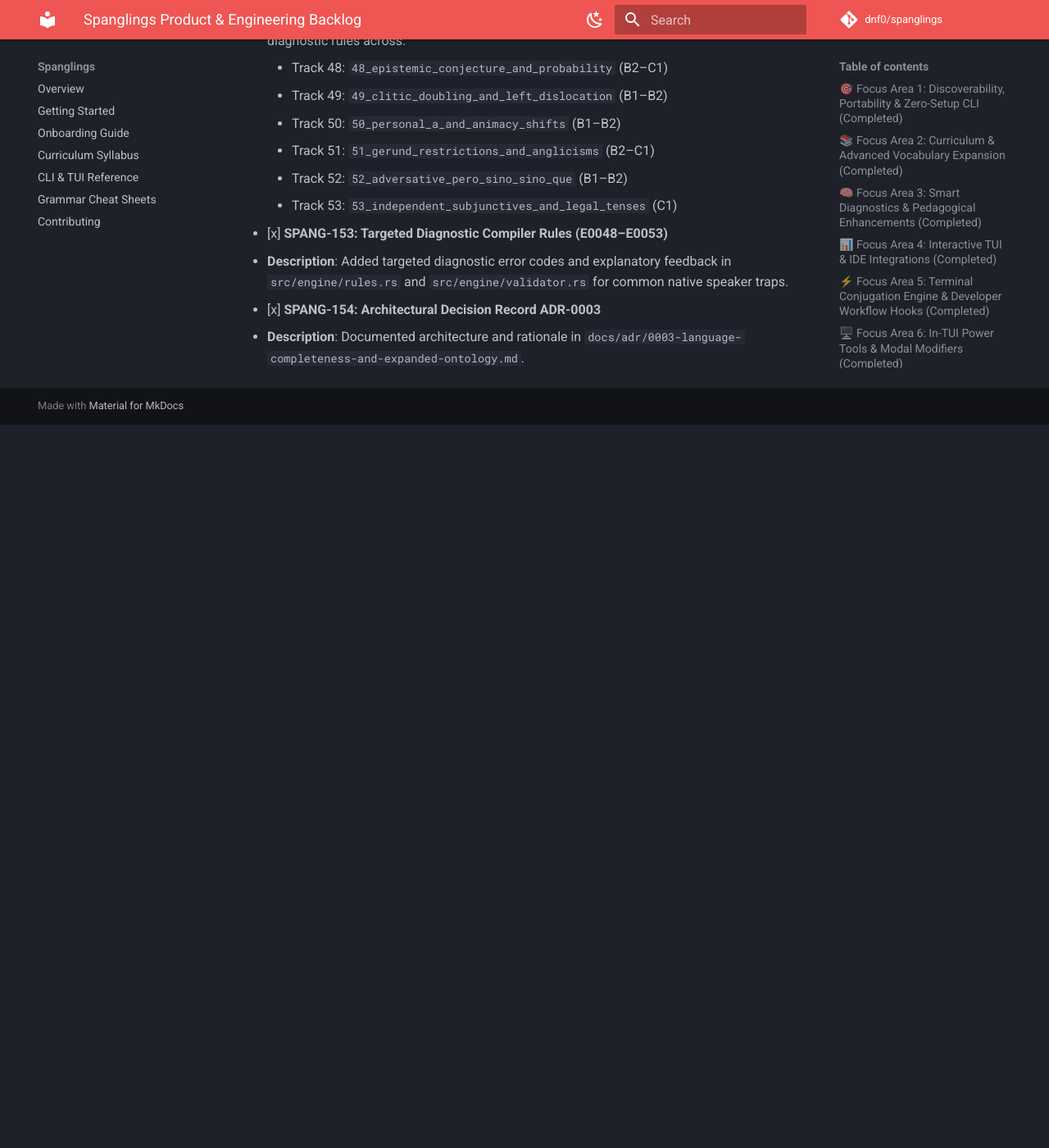
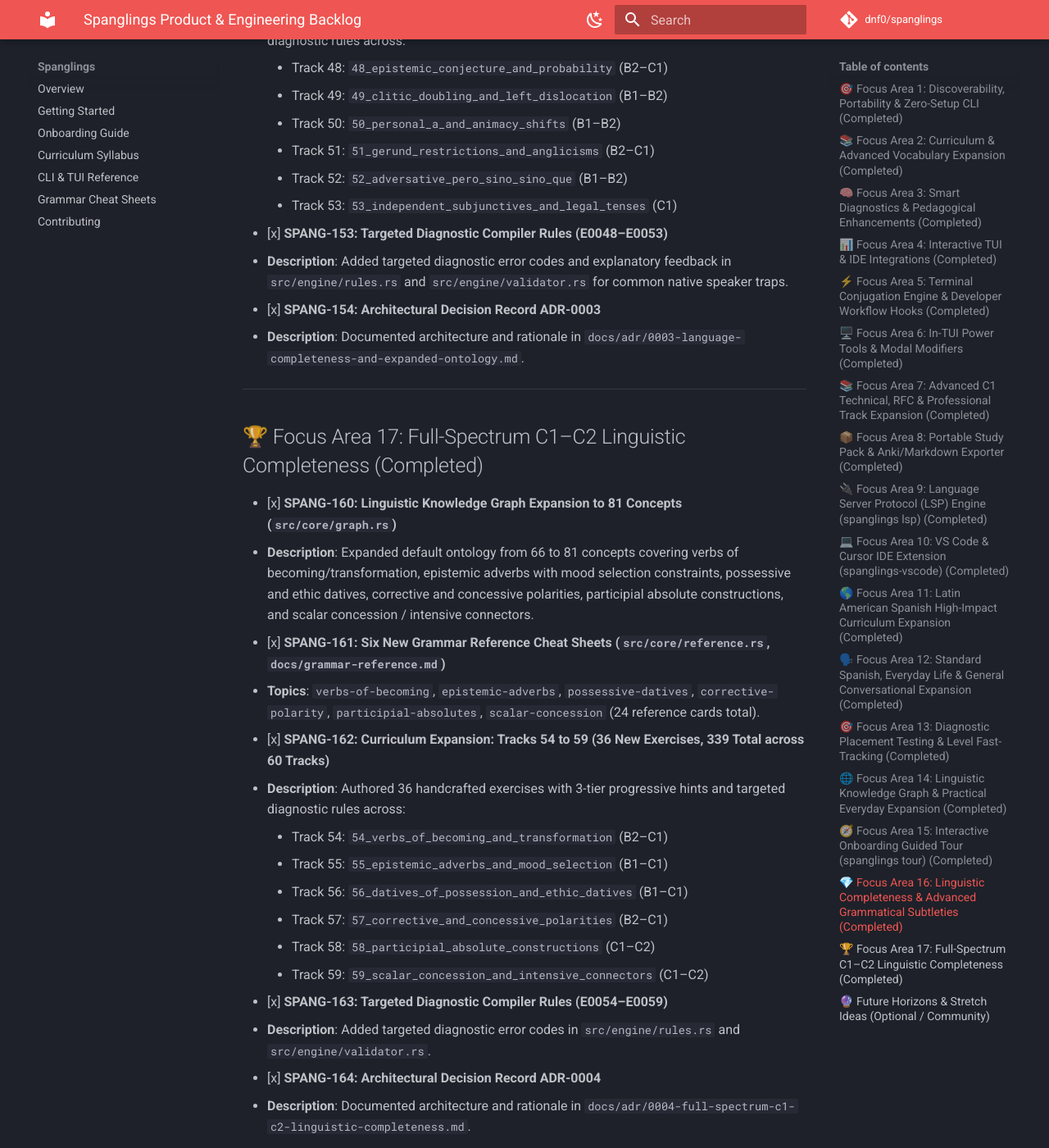
Before and after one commit to dnf0/spanglings, an MkDocs documentation site: the page built from docs/BACKLOG.md, in a window 1280 px wide and 1400 px high, scrolled down 10327 px. Shown: the whole window at 82% size. Built offline with MkDocs 1.6.1 and Material for MkDocs 9.7.7, drawn with Linux system fonts in a browser that asks for light colours; comment, search, counter and statistics services are not loaded; before the commit the page ends 10845 px from its top, so only the background shows below that; some of the changed text lies outside the part shown.

Commit message:
docs: update BACKLOG.md with focus area 17 and future horizons

```diff
--- a/docs/BACKLOG.md
+++ b/docs/BACKLOG.md
@@ -236,3 +236,35 @@ This backlog documents upcoming enhancements, planned curriculum tracks, diagnos
   - **Description**: Added targeted diagnostic error codes and explanatory feedback in `src/engine/rules.rs` and `src/engine/validator.rs` for common native speaker traps.
 - [x] **SPANG-154: Architectural Decision Record ADR-0003**
   - **Description**: Documented architecture and rationale in `docs/adr/0003-language-completeness-and-expanded-ontology.md`.
+
+---
+
+## 🏆 Focus Area 17: Full-Spectrum C1–C2 Linguistic Completeness (Completed)
+
+- [x] **SPANG-160: Linguistic Knowledge Graph Expansion to 81 Concepts (`src/core/graph.rs`)**
+  - **Description**: Expanded default ontology from 66 to 81 concepts covering verbs of becoming/transformation, epistemic adverbs with mood selection constraints, possessive and ethic datives, corrective and concessive polarities, participial absolute constructions, and scalar concession / intensive connectors.
+- [x] **SPANG-161: Six New Grammar Reference Cheat Sheets (`src/core/reference.rs`, `docs/grammar-reference.md`)**
+  - **Topics**: `verbs-of-becoming`, `epistemic-adverbs`, `possessive-datives`, `corrective-polarity`, `participial-absolutes`, `scalar-concession` (24 reference cards total).
+- [x] **SPANG-162: Curriculum Expansion: Tracks 54 to 59 (36 New Exercises, 339 Total across 60 Tracks)**
+  - **Description**: Authored 36 handcrafted exercises with 3-tier progressive hints and targeted diagnostic rules across:
+    - Track 54: `54_verbs_of_becoming_and_transformation` (B2–C1)
+    - Track 55: `55_epistemic_adverbs_and_mood_selection` (B1–C1)
+    - Track 56: `56_datives_of_possession_and_ethic_datives` (B1–C1)
+    - Track 57: `57_corrective_and_concessive_polarities` (B2–C1)
+    - Track 58: `58_participial_absolute_constructions` (C1–C2)
+    - Track 59: `59_scalar_concession_and_intensive_connectors` (C1–C2)
+- [x] **SPANG-163: Targeted Diagnostic Compiler Rules (E0054–E0059)**
+  - **Description**: Added targeted diagnostic error codes in `src/engine/rules.rs` and `src/engine/validator.rs`.
+- [x] **SPANG-164: Architectural Decision Record ADR-0004**
+  - **Description**: Documented architecture and rationale in `docs/adr/0004-full-spectrum-c1-c2-linguistic-completeness.md`.
+
+---
+
+## 🔮 Future Horizons & Stretch Ideas (Optional / Community)
+
+- [ ] **Homebrew Formula / Tap (`brew install spanglings`)**:
+  - Package binary for macOS/Linux users who don't have the Rust toolchain installed.
+- [ ] **WebAssembly In-Browser Playground (`wasm-pack`)**:
+  - Run the Spanglings validator and interactive exercises directly on the documentation website via WebAssembly.
+- [ ] **Audio & Pronunciation Synthesis (Optional CLI flag `--audio`)**:
+  - Optional integration with native text-to-speech engines (`say` on macOS, `espeak-ng` on Linux) to speak prompts and correct solutions aloud during watch mode and TUI exercises.
```
